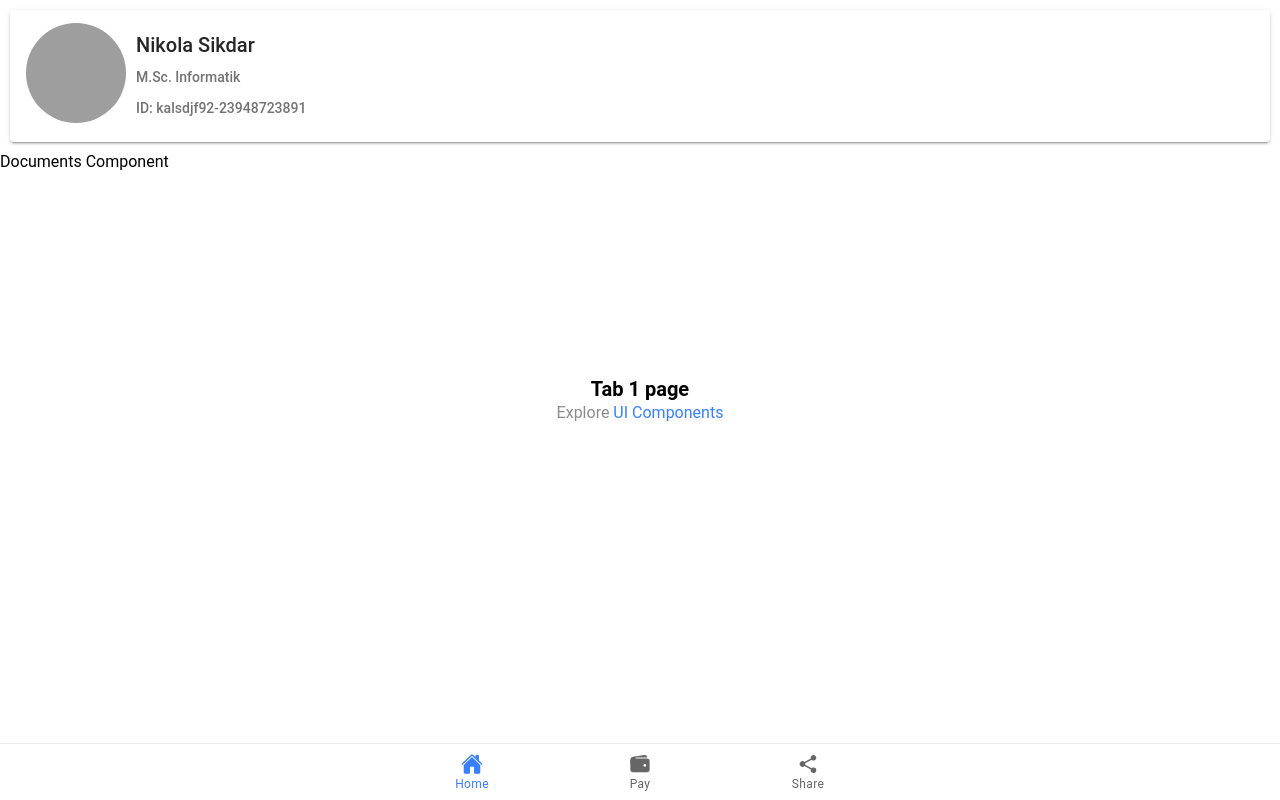
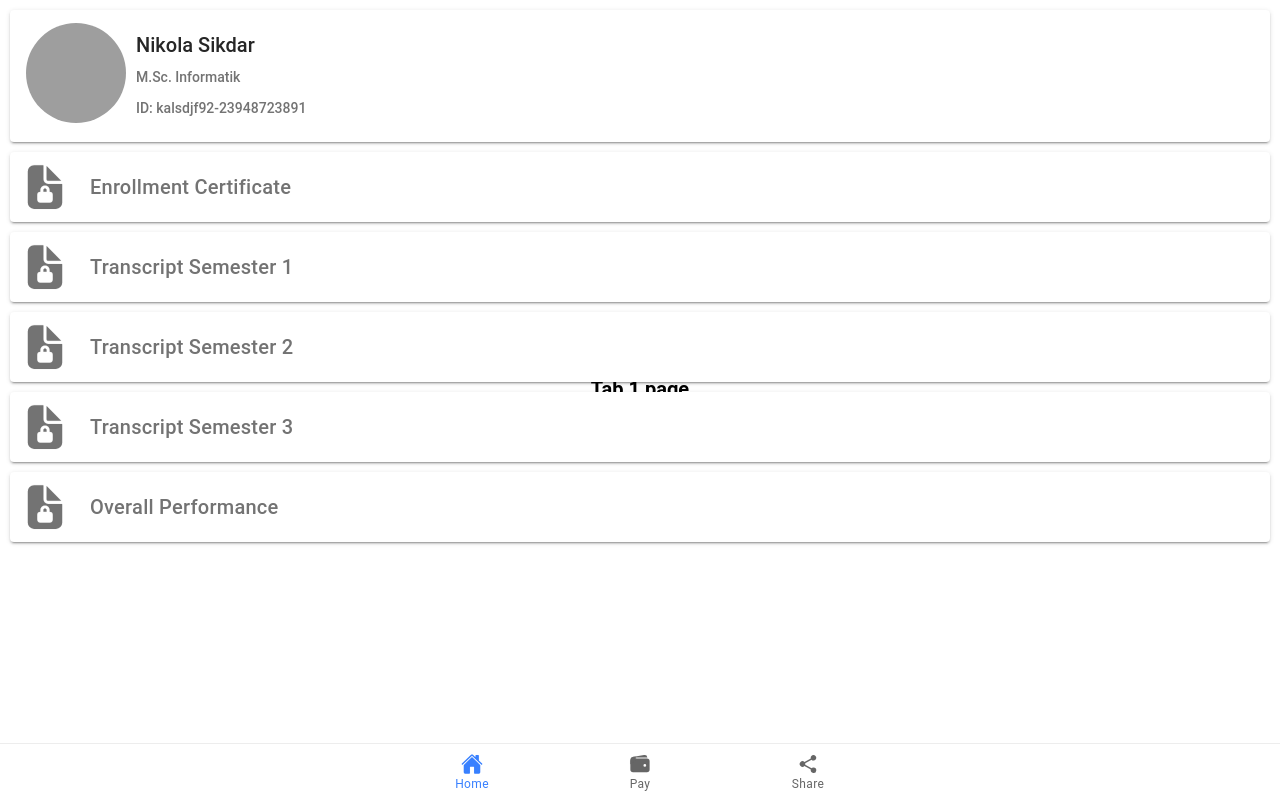
Before and after one commit to Selich/unidrei-app, a React (Create React App) app: page /home in a window 1280 px wide. Built offline with nearby package versions, Linux system fonts and the light colour scheme; grey boxes are pictures that could not be loaded.

Commit message:
add Documents component

```diff
--- /dev/null
+++ b/src/components/Home/Documents/Document.css
@@ -0,0 +1,9 @@
+.document-container {
+    display: flex;
+    padding: 10px;
+}
+
+.document-icon {
+    height: 50px;
+    width: 50px;
+}
--- a/src/components/Home/Documents/Documents.tsx
+++ b/src/components/Home/Documents/Documents.tsx
@@ -1,9 +1,28 @@
 import React, { FC } from "react";
+import { IonCard, IonIcon, IonItemDivider, IonTitle } from "@ionic/react";
+import { documentLock as DocumentLockIcon } from "ionicons/icons";
+import "./Document.css";
 
 interface DocumentsProps {}
+interface DocumentCardProps {
+    title: string;
+}
 
-const Documents: FC<DocumentsProps> = () => (
-    <div data-testid="Documents">Documents Component</div>
+export const Documents: FC<DocumentsProps> = () => (
+    <div data-testid="Documents">
+        <DocumentCard title={"Enrollment Certificate"} />
+        <DocumentCard title={"Transcript Semester 1"} />
+        <DocumentCard title={"Transcript Semester 2"} />
+        <DocumentCard title={"Transcript Semester 3"} />
+        <DocumentCard title={"Overall Performance"} />
+    </div>
 );
 
-export default Documents;
+const DocumentCard: FC<DocumentCardProps> = (props) => {
+    return (
+        <IonCard className={"document-container"}>
+            <IonIcon icon={DocumentLockIcon} className={"document-icon"} />
+            <IonTitle>{props.title}</IonTitle>
+        </IonCard>
+    );
+};
--- a/src/components/Home/Home.tsx
+++ b/src/components/Home/Home.tsx
@@ -1,6 +1,6 @@
 import React, { FC } from "react";
 import { Profile } from "./Profile/Profile";
-import Documents from "./Documents/Documents";
+import { Documents } from "./Documents/Documents";
 
 interface HomeProps {}
 
```
